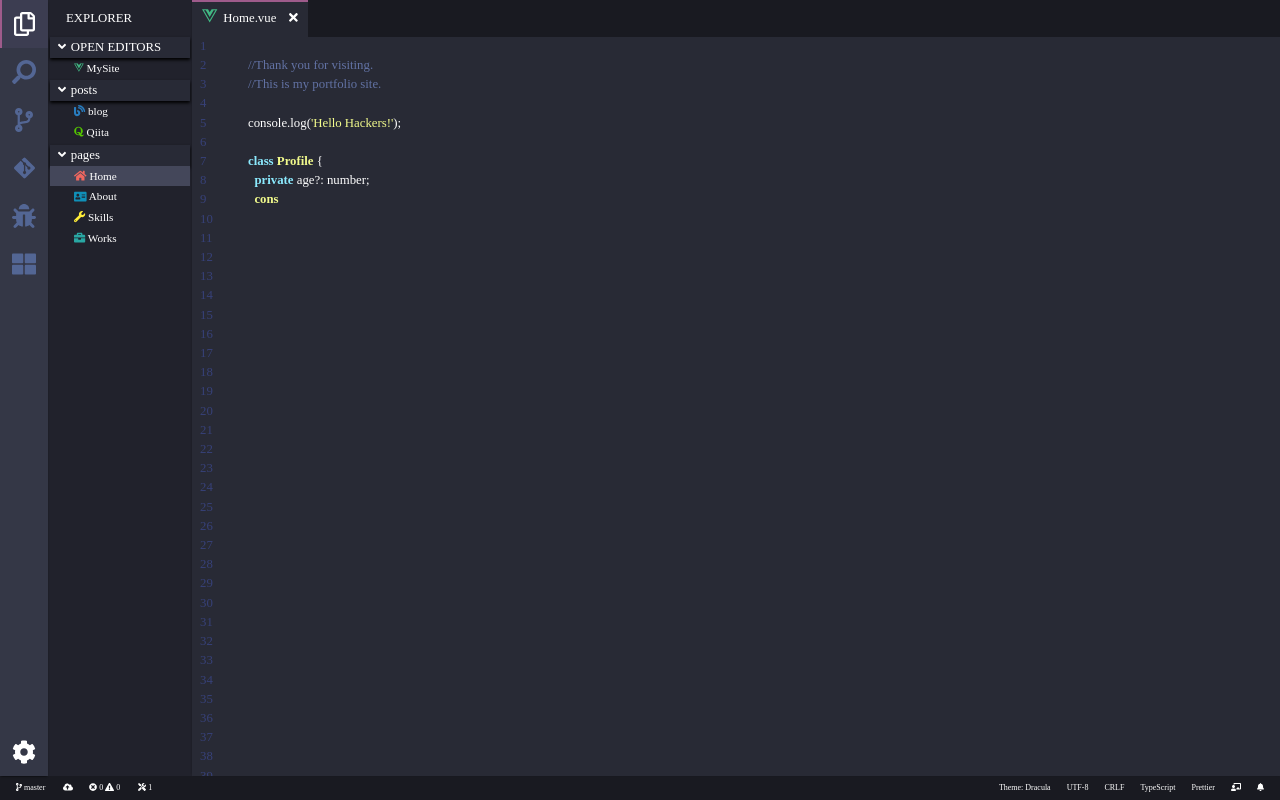
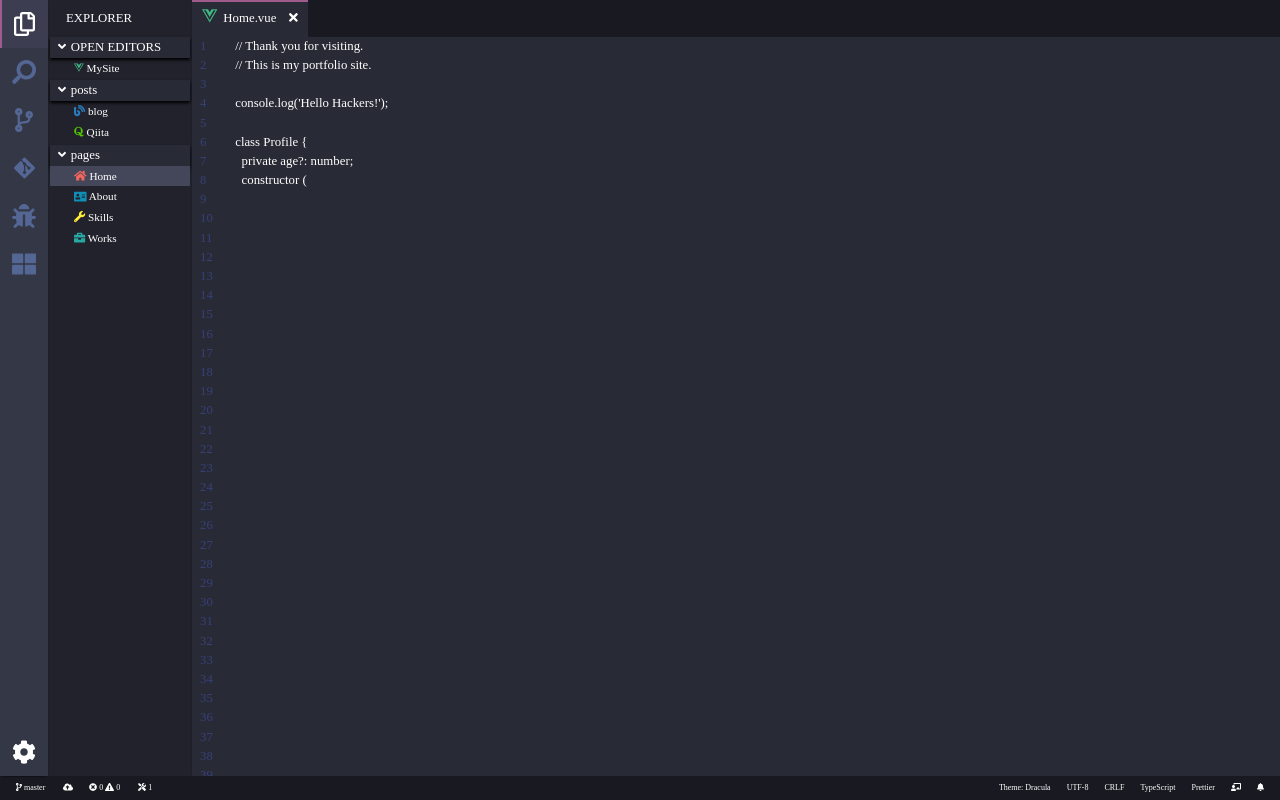
Before and after one commit to taku-hu/portfolio-site, a Vue app: page / in a window 1280 px wide. Built offline with nearby package versions, Linux system fonts and the light colour scheme; a small style sheet from the web is missing.

Commit message:
fix: コードのタイピング表示で正しくhtmlが認識されない問題の修正

```diff
--- a/src/views/Home.vue
+++ b/src/views/Home.vue
@@ -1,50 +1,47 @@
 <template>
   <section :class="$style.home">
-    <div :class="[$style.home__lines, { [$style['home__lines--theme-changed']]: isThemeChanged }]">
+    <div :class="[
+      $style.home__lines,
+      isThemeChanged ? $style['home__lines--theme-changed'] : ''
+    ]">
       <p
+        :class="$style.home__line"
         v-for="n in 100"
         :key="n"
       >
         {{ n }}
       </p>
     </div>
-    <div :class="$style.home__body">
-      <pre>
-        <code
-          :class="$style['language-typescript']"
-          v-html="styledCode"
-        />
-      </pre>
-    </div>
+    <code
+      :class="$style.home__code"
+      v-html="displayCode"
+    />
   </section>
 </template>
 
 <script lang="ts">
-import { defineComponent, ref, onMounted } from 'vue'
-
+import { defineComponent, ref, computed, nextTick } from 'vue'
 import hljs from 'highlight.js'
 import typescript from 'highlight.js/lib/languages/typescript'
-import 'highlight.js/styles/dracula.css'
-hljs.registerLanguage('typescript', typescript)
+import 'highlight.js/scss/dracula.scss'
+hljs.registerLanguage('typecript', typescript)
 
 export default defineComponent({
   props: {
     isThemeChanged: Boolean
   },
   setup () {
-    const styledCode = ref('')
-    const code = hljs.highlightAuto(`
-//Thank you for visiting.
-//This is my portfolio site.
+    const displayCode = ref('')
+    const styledCode = computed(() => hljs.highlightAuto(`// Thank you for visiting.
+// This is my portfolio site.
 
 console.log('Hello Hackers!');
 
 class Profile {
   private age?: number;
-  constructor(readonly name: string, readonly gender: 'male' | 'female') {
-  }
+  constructor (readonly name: string, readonly gender: 'male' | 'female') {}
 
-  getAge(this: Profile, birthYear: number) {
+  getAge (this: Profile, birthYear: number) {
     const now = new Date();
     const thisYear = now.getFullYear();
 
@@ -62,18 +59,19 @@ const me = new Profile(
 me.getAge(1993);
 
 console.log('Nice to meet you!');
-    `).value
+    `).value)
     const typingCode = () => {
-      [...code].forEach((string, index) => {
+      [...styledCode.value].forEach((character, index) => {
         setTimeout(() => {
-          styledCode.value += string
-        }, 10 * index)
+          displayCode.value += character
+        }, ++index * 10)
       })
     }
-    onMounted(typingCode)
+
+    nextTick(typingCode)
 
     return {
-      styledCode
+      displayCode
     }
   }
 })
@@ -83,9 +81,8 @@ console.log('Nice to meet you!');
 @import '@/assets/styles/_parts.scss';
 
 .home {
+  max-height: 100%;
   display: flex;
-  width: 100%;
-  height: 100%;
   font-size: 0.8rem;
   overflow: hidden;
   &__lines {
@@ -94,22 +91,15 @@ console.log('Nice to meet you!');
     &--theme-changed {
       color: #858585;
     }
-    p {
-      width: 3rem;
-      line-height: 1.2rem;
-      padding-left: 0.5rem;
-    }
   }
-  &__body {
-    width: 100%;
-    height: 100%;
+  &__line {
+    line-height: 1.5;
+    padding: 0 1rem 0 0.5rem;
+  }
+  &__code {
+    line-height: 1.5;
     overflow: auto;
-    pre,
-    code {
-      width: 100%;
-      height: 100%;
-      line-height: 1.2rem;
-    }
+    white-space: pre;
   }
 } // .home
 </style>
```
